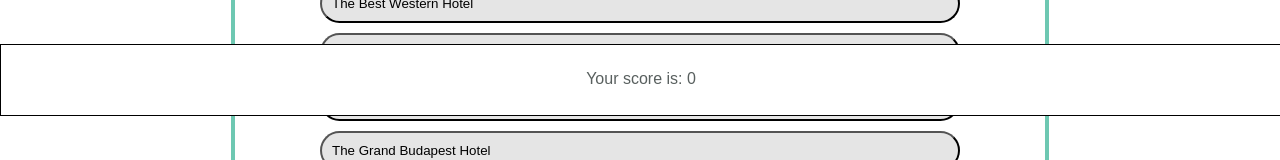
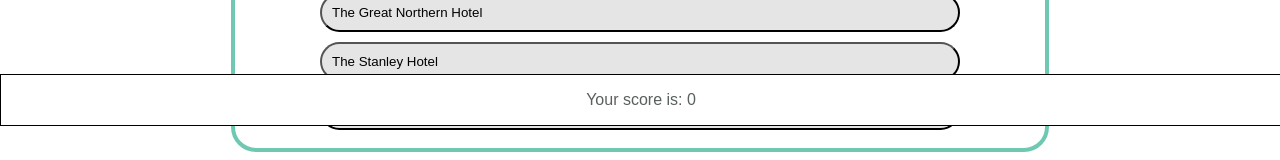
Before and after one commit to tinitrimble/react-quiz, a React (Create React App) app: page / in a window 1280 px wide. Both pictures are taken after a click on the button "Begin Quiz". Shown: the part 561-721 px from the top of the page. Built offline with nearby package versions, Linux system fonts and the light colour scheme.

Commit message:
minor css changes

```diff
--- a/src/App.css
+++ b/src/App.css
@@ -38,7 +38,7 @@
 
 .App .question-entering {
   animation: comp-enter 2s ease-in-out;
-  transform: translate3d(0px, 50px, 0px);
+  transform: translate3d(0px, 10px, 0px);
 }
 
 @keyframes App-logo-spin {
--- a/src/Counter.css
+++ b/src/Counter.css
@@ -2,13 +2,13 @@
   border: 1px solid black;
   background-color: white;
   color: #59605f;
-  height: 70px;
+  height: 50px;
   text-align: center;
   width: 100%;
   position: fixed;
-  top: 455px;
+  top: 525px;
 }
 
 .counter-info p {
-  margin-top: 25px;
+  margin-top: 16px;
 }
```
